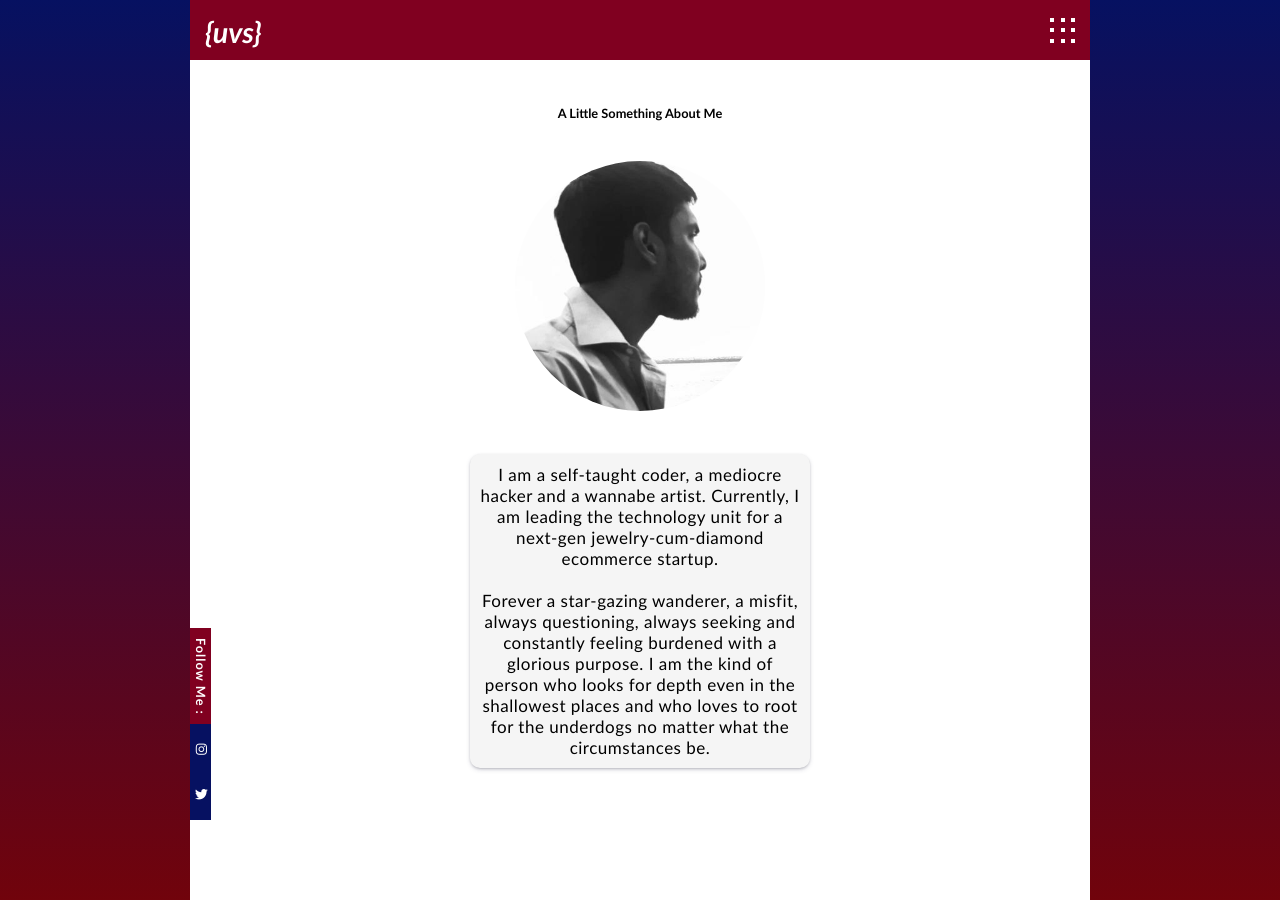
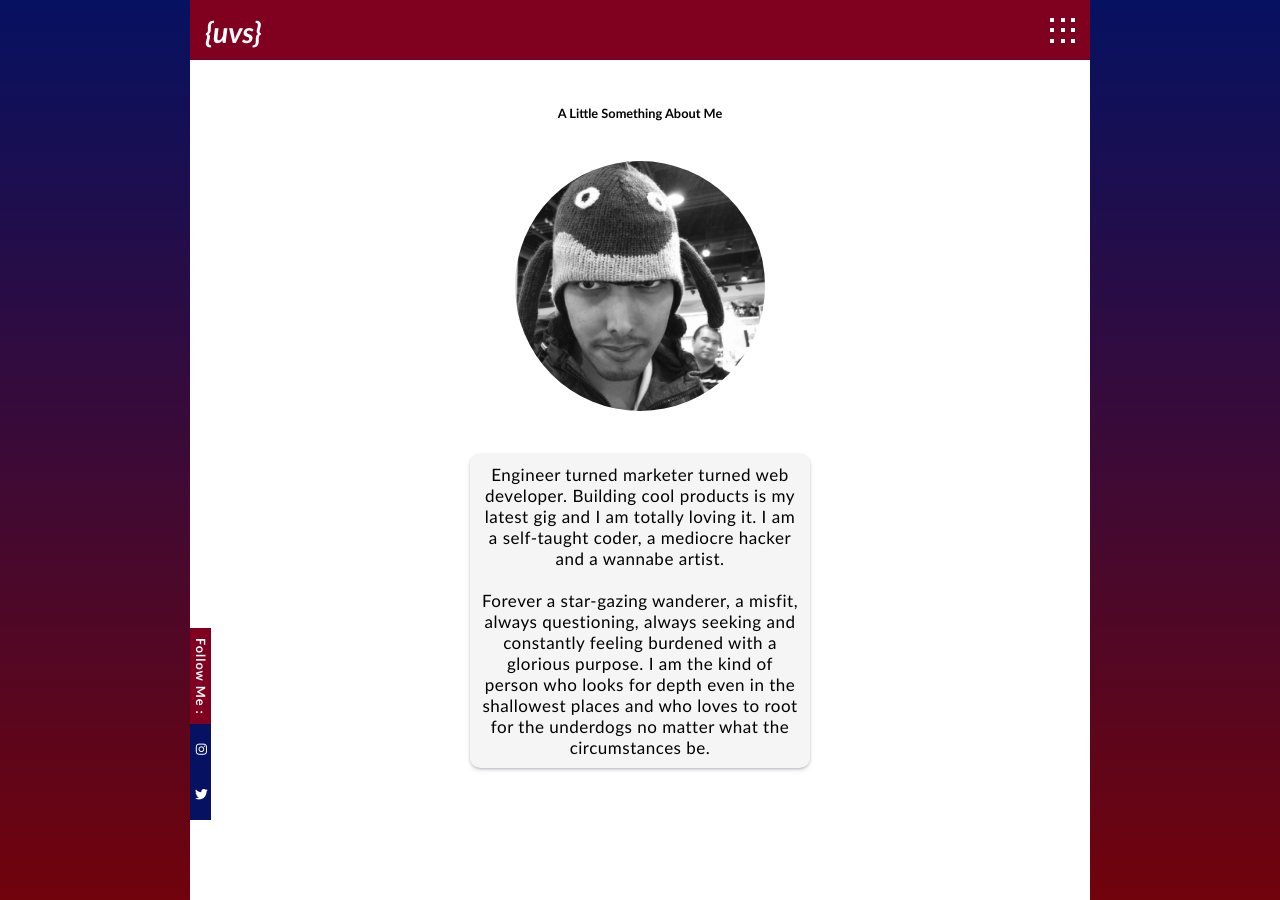
Before and after one commit to itsuvs/itsuvs.github.io, a Jekyll site: the page built from about.html, in a window 1280 px wide and 900 px high. Built offline with Jekyll 4.4.1, drawn with Linux system fonts in a browser that asks for light colours; nearby versions of some CDN libraries.

Commit message:
New image format added

```diff
--- a/about.html
+++ b/about.html
@@ -8,29 +8,17 @@ title: A little something about me!
         A Little Something About Me
     </div>
     <div class="about-image">
-        <img src="/assets/images/about-me.jpg" />
+        <img src="/assets/images/about-me.png" />
     </div>
     <div class="about-para">
         <p>
-            I am a self-taught coder, a mediocre hacker and a wannabe artist. Currently, I am leading the technology unit for a next-gen jewelry-cum-diamond ecommerce startup.
+            Engineer turned marketer turned web developer. Building cool products is my latest gig and I am totally loving it.
+            I am a self-taught coder, a mediocre hacker and a wannabe artist.
         </br>
         </br>
             Forever a star-gazing wanderer, a misfit, always questioning, always seeking and constantly feeling
             burdened with a glorious purpose. I am the kind of person who looks for depth even in the shallowest places and who loves to root for
             the underdogs no matter what the circumstances be.
         </p>
-        <!-- <div class="fun-facts">
-            <p>
-                Fun Facts About Me:
-            </p>
-            <ul>
-                <li>
-                    I have never voted
-                </li>
-                <li>
-                    I have an MBA
-                </li>
-            </ul>
-        </div> -->
     </div>
 </div>
--- a/assets/styles/homepage.css
+++ b/assets/styles/homepage.css
@@ -6,7 +6,7 @@ div.homepage{
 div.homepage-background{
     width: 100%;
     height: calc(100vh - 60px);
-    background-image: url('../images/portfolio-me-min.png');
+    background-image: url('../images/portfolio-me-min.webp');
     background-size: auto 100vh;
     background-repeat: no-repeat;
     background-position: center;
```
Also changed, not shown: assets/images/about-me.jpg (deleted), assets/images/about-me.png (added), assets/images/portfolio-me-min.webp (added).
